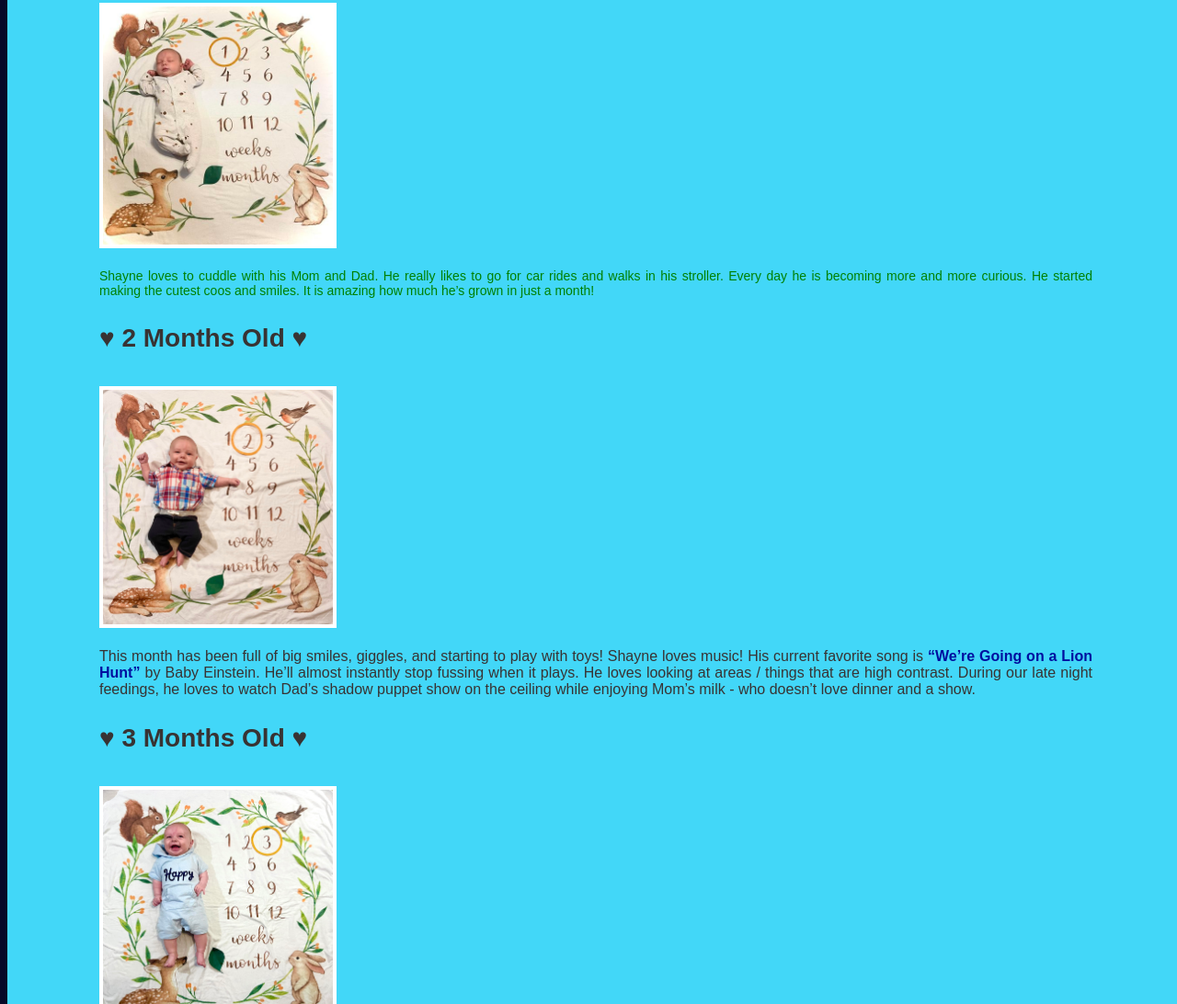
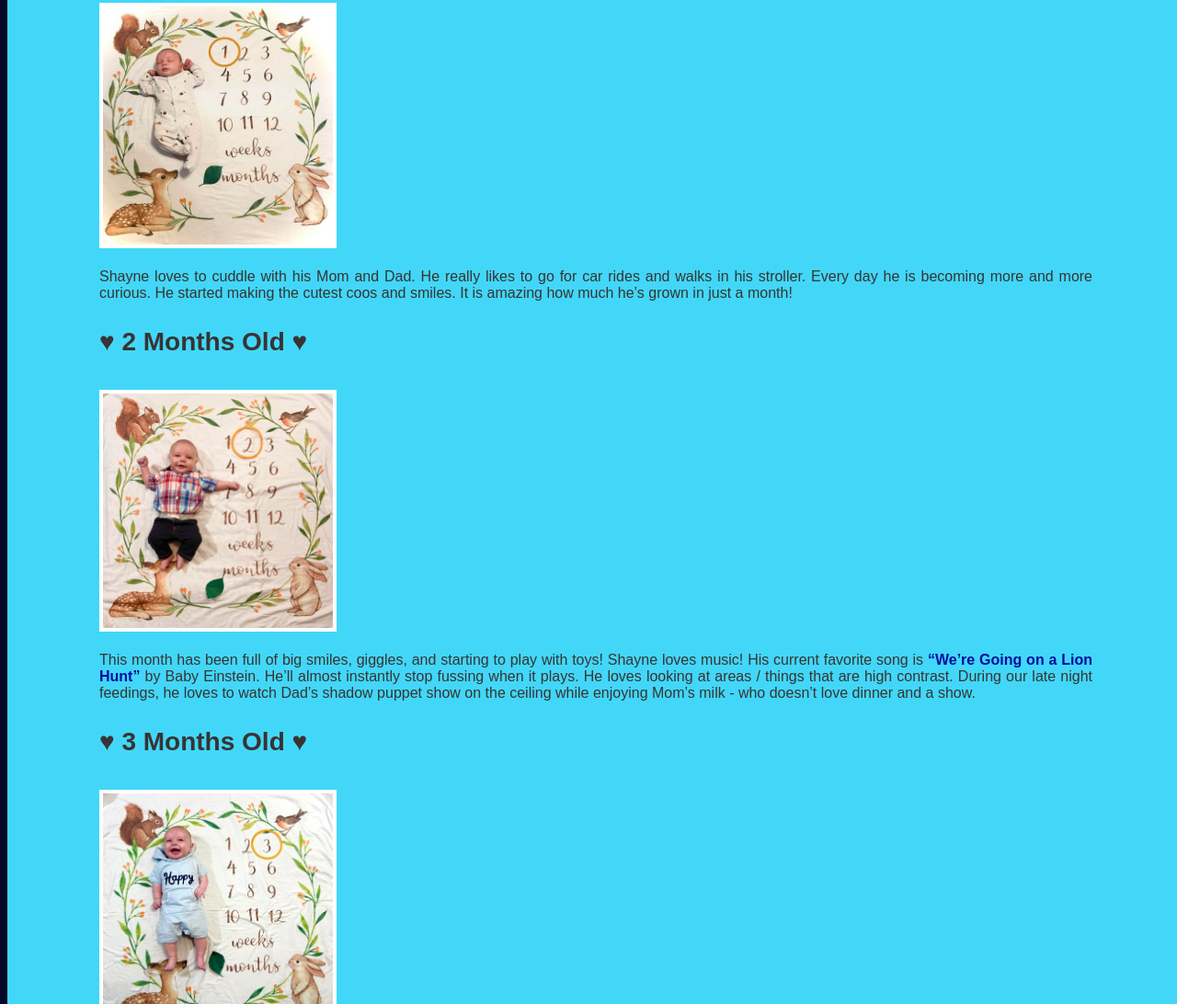
Before and after one commit to STL-WomenPlus-WebDev-March2023/js-assignment-4-html-me-something-SarahLakey, a website: page index.html in a window 1280 px wide. Shown: the part 852-1944 px from the top of the page at 92% size. Drawn offline with Linux system fonts and the light colour scheme.

Commit message:
fixed error on index

```diff
--- a/index.html
+++ b/index.html
@@ -36,7 +36,7 @@
             <section>
                <h3>&hearts; 1 Month Old &hearts;</h3>
                <img class="bordered" src="images/1 Month.jpeg"/>
-               <p id="testP" class="funParagraph">
+               <p>
                   Shayne loves to cuddle with his Mom and Dad. He really likes to go for car rides and walks in his stroller. Every day he is becoming more and more curious. He started making the cutest coos and smiles. It is amazing how much he’s grown in just a month!
                </p>
             </section>
```
